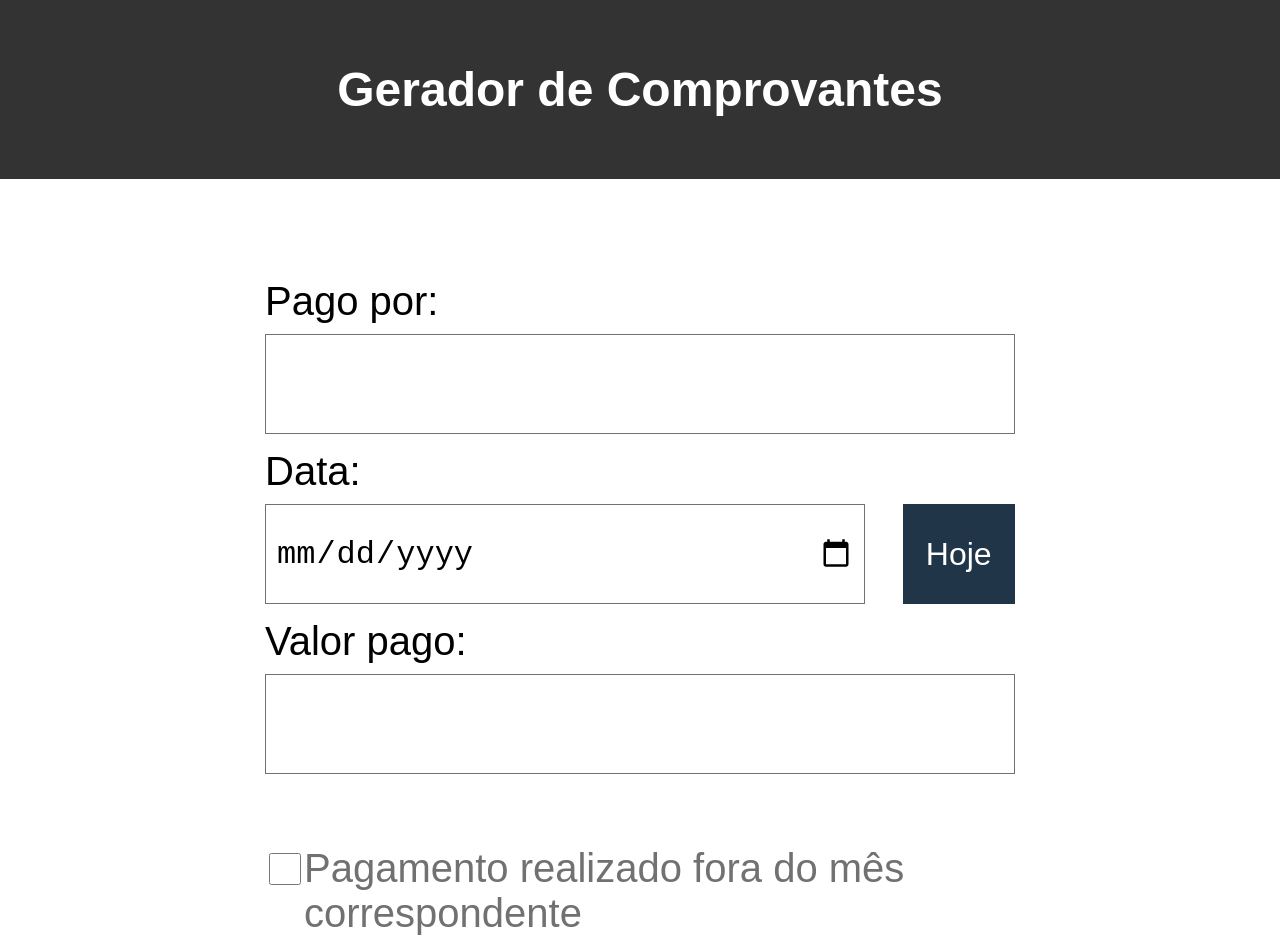
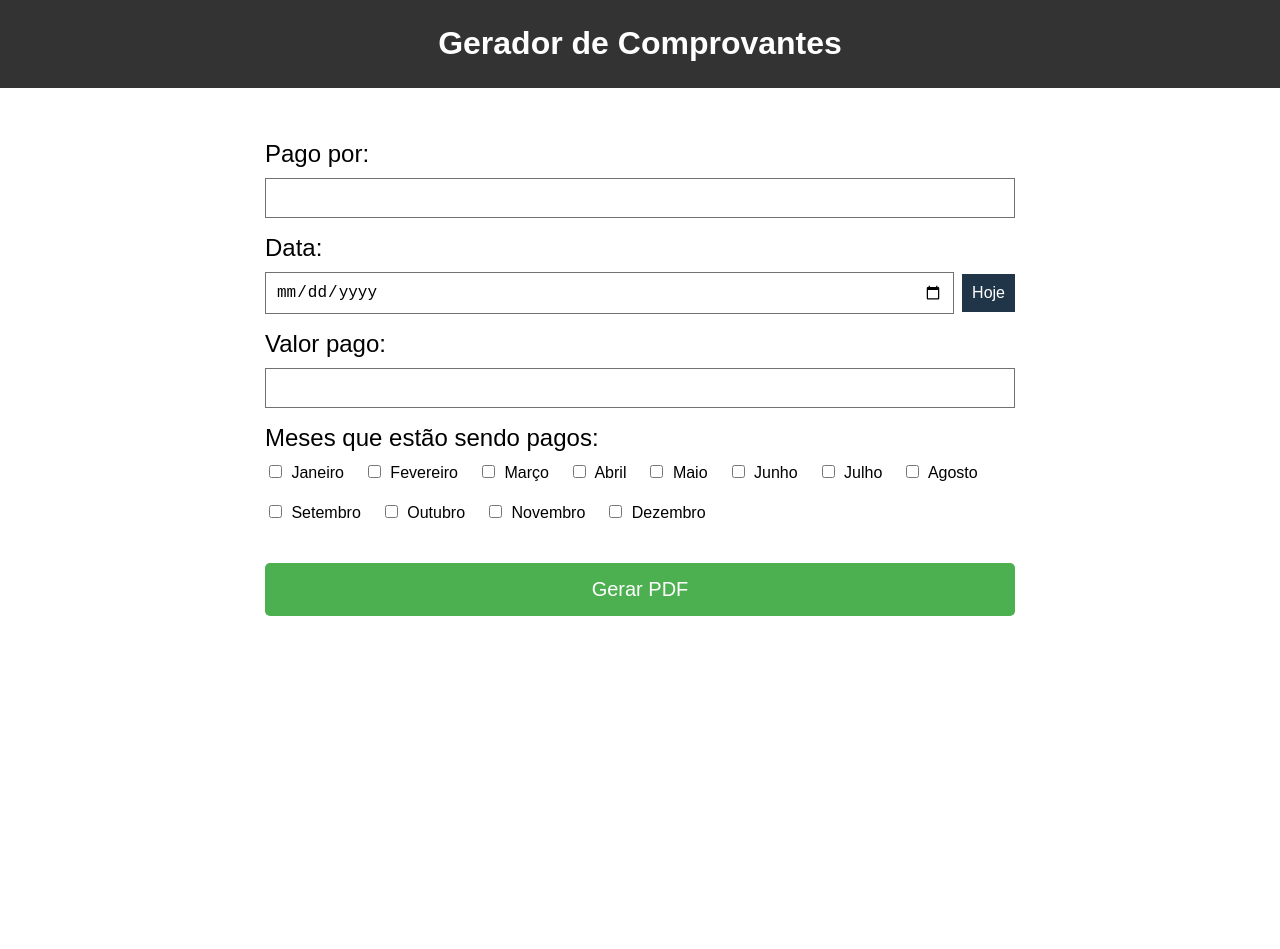
Before and after one commit to oEmanuelFirmino/gerador, a website: page index.html in a window 1280 px wide. Shown: the top 949 px of the page. After the commit the page ends 800 px from the top, so only its background shows below. Drawn offline with Linux system fonts and the light colour scheme.

Commit message:
Fix: Improve the payments

```diff
--- a/index.html
+++ b/index.html
@@ -3,10 +3,9 @@
 
 <head>
     <meta charset="UTF-8">
-    <title>Gerador de comprovantes</title>
+    <title>Gerador de Comprovantes</title>
     <link rel="stylesheet" href="style.css">
     <script src="https://cdnjs.cloudflare.com/ajax/libs/date-fns-tz/2.5.0/date_fns_tz.min.js"></script>
-
 </head>
 
 <body>
@@ -16,10 +15,10 @@
     </header>
     <main>
         <article>
-            <label for="name">Pago por:</label>
+            <label for="nomePagador">Pago por:</label>
             <input type="text" name="nome" id="nomePagador" class="input">
         </article>
-        <article>
+        <article id="dataArticle">
             <label for="data">Data:</label>
             <div id="dataContainer">
                 <input type="date" name="data" id="data" class="input">
@@ -31,26 +30,20 @@
             <input type="text" name="valor" id="valor" class="input">
         </article>
         <article>
-            <article id="checkbox">
-                <input type="checkbox" name="pagamento" id="pagamento" value="pagamento" onchange="mostrarSelect()">
-                <label for="pagamento" id="textoPagamento">Pagamento realizado fora do mês correspondente</label>
-            </article>
-            <div id="selectContainer" style="display: none;">
-                <label for="mesReferente">Referente ao mês:</label>
-                <select name="mesReferente" id="mesReferente" class="input">
-                    <option value="1" class="opt">Janeiro</option>
-                    <option value="2" class="opt">Fevereiro</option>
-                    <option value="3" class="opt">Março</option>
-                    <option value="4" class="opt">Abril</option>
-                    <option value="5" class="opt">Maio</option>
-                    <option value="6" class="opt">Junho</option>
-                    <option value="7" class="opt">Julho</option>
-                    <option value="8" class="opt">Agosto</option>
-                    <option value="9" class="opt">Setembro</option>
-                    <option value="10" class="opt">Outubro</option>
-                    <option value="11" class="opt">Novembro</option>
-                    <option value="12" class="opt">Dezembro</option>
-                </select>
+            <label>Meses que estão sendo pagos:</label>
+            <div id="mesesPagos">
+                <label><input type="checkbox" class="meses" name="meses" value="Janeiro"> Janeiro</label>
+                <label><input type="checkbox" class="meses" name="meses" value="Fevereiro"> Fevereiro</label>
+                <label><input type="checkbox" class="meses" name="meses" value="Março"> Março</label>
+                <label><input type="checkbox" class="meses" name="meses" value="Abril"> Abril</label>
+                <label><input type="checkbox" class="meses" name="meses" value="Maio"> Maio</label>
+                <label><input type="checkbox" class="meses" name="meses" value="Junho"> Junho</label>
+                <label><input type="checkbox" class="meses" name="meses" value="Julho"> Julho</label>
+                <label><input type="checkbox" class="meses" name="meses" value="Agosto"> Agosto</label>
+                <label><input type="checkbox" class="meses" name="meses" value="Setembro"> Setembro</label>
+                <label><input type="checkbox" class="meses" name="meses" value="Outubro"> Outubro</label>
+                <label><input type="checkbox" class="meses" name="meses" value="Novembro"> Novembro</label>
+                <label><input type="checkbox" class="meses" name="meses" value="Dezembro"> Dezembro</label>
             </div>
         </article>
         <button onclick="gerarPdf()" class="btn">Gerar PDF</button>
--- a/main.js
+++ b/main.js
@@ -3,17 +3,11 @@ const meses = [
     "Julho", "Agosto", "Setembro", "Outubro", "Novembro", "Dezembro"
 ];
 
-function mostrarSelect() {
-    const checkbox = document.querySelector("#pagamento");
-    const selectContainer = document.querySelector("#selectContainer");
-
-    if (checkbox.checked) {
-        selectContainer.style.display = "block";
-    } else {
-        selectContainer.style.display = "none";
-    }
+function preencherDataAtual() {
+    const dataInput = document.querySelector("#data");
+    const dataAtual = new Date().toISOString().split('T')[0];
+    dataInput.value = dataAtual;
 }
-
 
 function padronizarValor(valor) {
     const valorLimpo = valor.replace(/[^0-9,]/g, '');
@@ -34,27 +28,17 @@ function gerarCodigoAutenticacao() {
     return codigo;
 }
 
-function preencherDataAtual() {
-    const dataInput = document.querySelector("#data");
-    const dataAtual = new Date().toISOString().split('T')[0];
-    dataInput.value = dataAtual;
-}
-
 function gerarPdf() {
-
     const nomePagador = document.querySelector("#nomePagador").value;
-
     const data = document.querySelector("#data").value.toString();
     const valor = padronizarValor(document.querySelector("#valor").value);
     const codigoAutenticacao = gerarCodigoAutenticacao();
 
-    const checkbox = document.querySelector("#pagamento");
-    const mesReferente = checkbox.checked ? document.querySelector("#mesReferente").value : null;
+    const mesesSelecionados = Array.from(document.querySelectorAll("#mesesPagos input:checked"))
+        .map(checkbox => checkbox.value)
+        .join(", ");
 
-    const mesReferenteTexto = mesReferente ? meses[parseInt(mesReferente) - 1] : null;
-
-
-    var doc = new jsPDF();
+    const doc = new jsPDF();
 
     // Adiciona um retângulo branco como plano de fundo
     doc.setFillColor(255, 255, 255); // Branco
@@ -85,27 +69,27 @@ function gerarPdf() {
     doc.line(10, 95, doc.internal.pageSize.width - 10, 95);
 
     adicionarLinhaEstilizada(doc, "Pagador", 105, nomePagador);
-    adicionarLinhaEstilizada(doc, "Recebedor", 115, "Joyce de Souza Coelho Alves")
+    adicionarLinhaEstilizada(doc, "Valor pago", 115, valor);
+    adicionarLinhaEstilizada(doc, "Referente", 125, mesesSelecionados);
 
-    if (mesReferente) {
-        adicionarLinhaEstilizada(doc, "Pagamento referente a", 90, mesReferenteTexto);
-    }
+    // Adiciona outra linha horizontal
+    doc.setDrawColor(33, 53, 73); // Cor da linha
+    doc.line(10, 135, doc.internal.pageSize.width - 10, 135);
 
-    // Adiciona o código de autenticação no rodapé
-    doc.setFontSize(12);
-    doc.text(`Código de Autenticação: ${codigoAutenticacao}`, 10, doc.internal.pageSize.height - 10);
+    // Adiciona o código de autenticação com fonte menor
+    doc.setFontSize(10);
+    doc.text("Autenticação", 10, 145);
+    doc.setFontSize(16);
+    doc.text(codigoAutenticacao, 10, 153);
 
-    const nomeDoArquivo = `${nomePagador}_${data}`;
-    doc.save(`${nomeDoArquivo}.pdf`);
+    doc.save("comprovante_pagamento.pdf");
 }
 
-function adicionarLinhaEstilizada(doc, titulo, y, texto) {
-    // Adiciona título mais claro
-    doc.setTextColor(33, 53, 73); // Azul escuro
-    doc.setFontSize(14);
+function adicionarLinhaEstilizada(doc, titulo, y, valor) {
+    doc.setFontSize(10);
+    doc.setTextColor(128, 128, 128); // Cinza para o título
     doc.text(titulo, 10, y);
-
-    // Restaura a cor do texto para preto
-    doc.setTextColor(0, 0, 0); // Preto
-    doc.text(texto, 80, y);
+    doc.setFontSize(16);
+    doc.setTextColor(0, 0, 0); // Preto para o valor
+    doc.text(valor, 10, y + 8);
 }
--- a/style.css
+++ b/style.css
@@ -2,107 +2,90 @@ body {
   font-family: Arial, sans-serif;
   margin: 0;
   padding: 0;
+  overflow: hidden;
 }
 
 header {
   background-color: #333;
   color: #fff;
   text-align: center;
-  padding: 30px;
-  font-size: 1.5rem;
+  padding: 4px;
+  font-size: 1rem;
 }
 
 main {
   max-width: 750px;
-  margin: 0 auto;
-  padding: 100px;
+  margin: 52px auto;
+  display: flex;
+  flex-direction: column;
+  gap: 16px;
+  padding: 0 16px;
 }
 
 label {
   display: block;
   margin-bottom: 10px;
-  font-size: 40px;
+  font-size: 1.5rem;
 }
 
 .input {
   width: 100%;
-  height: 100px;
   padding: 10px;
-  margin-bottom: 15px;
   box-sizing: border-box;
-  font-size: 32px;
-  border: 1px solid #717171; /* Adiciona borda */
+  font-size: 1rem;
+  border: 1px solid #717171;
 }
 
 .btn {
   background-color: #4caf50;
   color: white;
-  padding: 25;
+  padding: 15px;
   border: none;
   border-radius: 5px;
   cursor: pointer;
   width: 100%;
-  height: 80px;
-  box-sizing: border-box;
-  font-size: 32px;
-  margin-top: 7.5%;
+  font-size: 1.25rem;
+  margin-top: 15px;
+}
+
+#mesesPagos {
+  display: flex;
+  flex-wrap: wrap;
+  gap: 10px;
+  font-size: 2rem;
+}
+
+#mesesPagos label {
+  font-size: 1rem;
+  margin-right: 10px;
+}
+
+#mesesPagos input {
+  margin-right: 5px;
 }
 
 #dataContainer {
   display: flex;
+  align-items: center;
+  gap: 8px;
 }
 
 #data {
-  width: 80%;
+  padding: 10px;
+  font-size: 1rem;
+  border: 1px solid #717171;
+  flex: 1;
 }
 
 #defineData {
-  width: 15%;
-  margin-left: 5%;
-  height: 100px;
+  padding: 10px;
   background-color: rgb(33, 53, 73);
   color: white;
-  padding: 25;
   border: none;
-  font-size: 32px;
-}
-
-#checkbox {
-  margin-top: 7.5%;
-  display: flex;
-  align-items: stretch;
-}
-
-#pagamento {
-  width: 40px;
-  height: 40px;
-}
-
-#textoPagamento {
-  color: #717171;
-  font-size: 40px;
-}
-
-#selectContainer {
-  margin-top: 7.5%;
-}
-
-#mesReferente {
-  font-size: 32px;
+  font-size: 1rem;
+  cursor: pointer;
 }
 
 .opt {
-  font-size: 12px;
+  font-size: 1rem;
 }
-
-/* Adaptação para telas menores */
-@media screen and (max-width: 600px) {
-  form {
-    width: calc(100% - 20px);
-    box-sizing: border-box;
-  }
-
-  .input {
-    width: calc(100% - 20px);
-  }
-}
```
